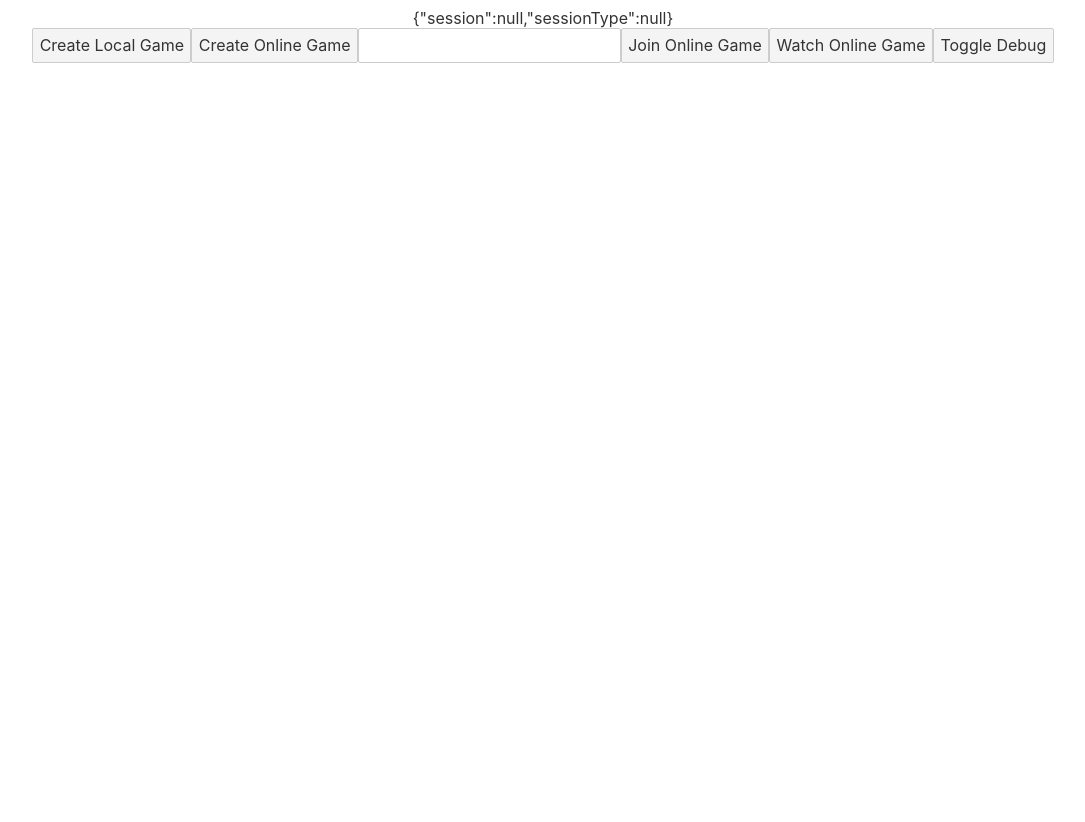
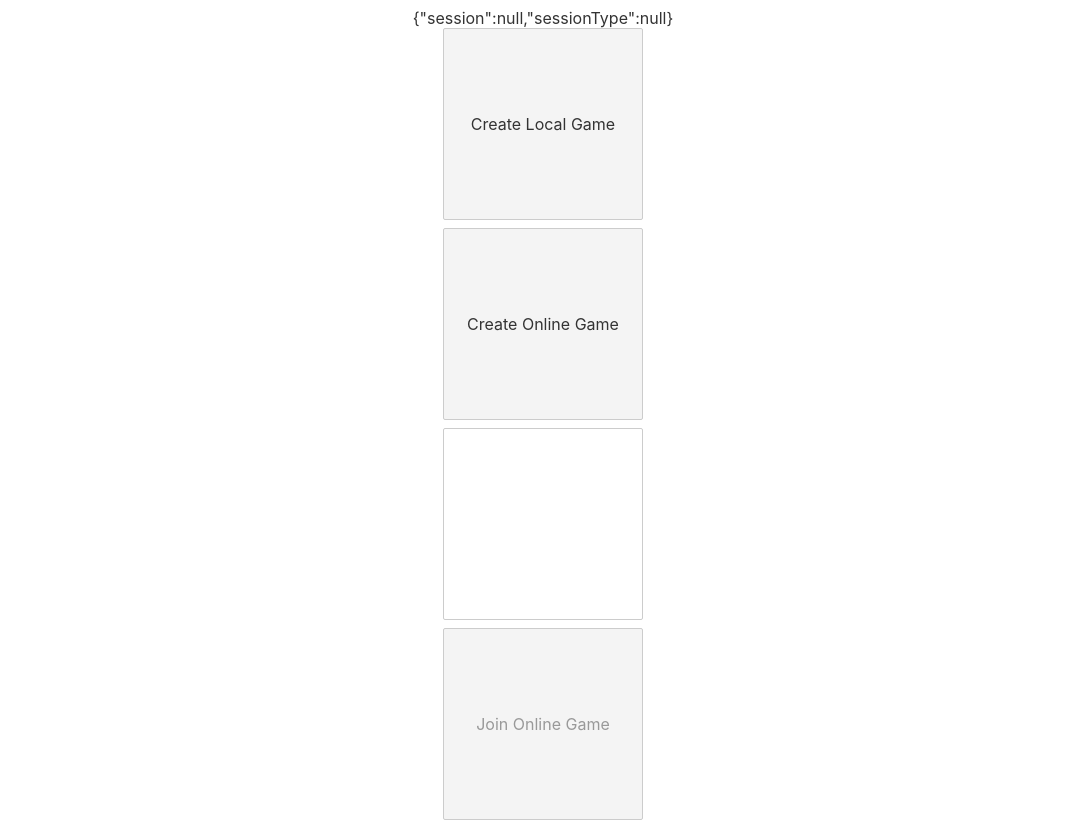
Before and after one commit to thilo-behnke/wasm-pong, a Svelte app in the folder client/svelte-client/: page / in a window 1280 px wide. Shown: the top 822 px of the page, without its empty margins (97-1182 px from the left). Before the commit the page ends 800 px from the top, so only its background shows below. Built offline with nearby package versions, Linux system fonts and the light colour scheme.

Commit message:
separate menu from settings

```diff
--- a/client/svelte-client/src/App.svelte
+++ b/client/svelte-client/src/App.svelte
@@ -6,8 +6,10 @@
     import Input from "./Input.svelte";
     import {setContext} from "svelte";
     import {sessionContext, sessionStore} from "./game/session";
-    import Action from "./Action.svelte";
+    import ModeSelect from "./ModeSelect.svelte";
     import {network, networkContext} from "./game/network";
+    import NetworkSessionWrapper from "./NetworkSessionWrapper.svelte";
+    import GameSettings from "./GameSettings.svelte";
 
     setContext(sessionContext, sessionStore);
     setContext(networkContext, network);
@@ -54,7 +56,7 @@
     }
 
     function toggleDebug() {
-        debug = true;
+        debug = !debug;
     }
 </script>
 <main>
@@ -65,21 +67,24 @@
     {/if}
     {#if !$sessionStore.session}
         <div class="mode-select">
-            <Action
+            <ModeSelect
                     on:local-create={() => localSession()}
                     on:session-create={() => createSession()}
                     on:session-join={({detail: sessionId}) => joinSession(sessionId)}
                     on:session-watch={({detail: sessionId}) => watchSession(sessionId)}
                     on:debug-toggle={() => toggleDebug()}
-            ></Action>
+            ></ModeSelect>
         </div>
     {:else}
+        <NetworkSessionWrapper>
+            <GameSettings on:debug-toggle={() => toggleDebug()}></GameSettings>
             <div class="game-area">
                 <Canvas debug={debug}>
                     <Fps></Fps>
                 </Canvas>
                 <Input inputs={$keysPressed}></Input>
             </div>
+        </NetworkSessionWrapper>
     {/if}
 </main>
 <svelte:window on:keydown={handleKeydown} on:keyup={handleKeyup}/>
--- /dev/null
+++ b/client/svelte-client/src/GameSettings.svelte
@@ -0,0 +1,19 @@
+<script lang="ts">
+    import {createEventDispatcher} from "svelte";
+
+    const dispatch = createEventDispatcher();
+    const toggleDebug = () => {
+        dispatch("debug-toggle")
+    }
+</script>
+
+<div class="game-settings">
+    <button on:click={() => toggleDebug()}>Toggle Debug</button>
+</div>
+
+<style>
+    .game-settings {
+        display: flex;
+        flex-flow: row nowrap;
+    }
+</style>
--- a/client/svelte-client/src/Action.svelte
+++ b/client/svelte-client/src/ModeSelect.svelte
@@ -27,23 +27,20 @@
         dispatch("session-watch", sessionId)
     }
 
-    const toggleDebug = () => {
-        dispatch("debug-toggle")
-    }
 </script>
 
-<div class="game-actions">
+<div class="game-mode-select">
     <button on:click={() => localSession()}>Create Local Game</button>
     <button on:click={() => createSession()}>Create Online Game</button>
     <input bind:value={sessionId}/>
-    <button on:click={() => joinSession()}>Join Online Game</button>
-    <button on:click={() => watchSession()}>Watch Online Game</button>
-    <button on:click={() => toggleDebug()}>Toggle Debug</button>
+    <button disabled={!sessionId} on:click={() => joinSession()}>Join Online Game</button>
+    <button disabled={!sessionId} on:click={() => watchSession()}>Watch Online Game</button>
 </div>
 
 <style>
-    .game-actions {
-        display: flex;
-        justify-content: center;
+    .game-mode-select {
+        display: grid;
+        grid-auto-columns: 200px;
+        grid-auto-rows: 200px;
     }
 </style>
--- /dev/null
+++ b/client/svelte-client/src/NetworkSessionWrapper.svelte
@@ -0,0 +1,22 @@
+<script lang="ts">
+    import {getContext} from "svelte";
+    import {sessionContext, SessionState} from "./game/session";
+    import Canvas from "./Canvas.svelte";
+
+    export let debug;
+
+    let session = getContext(sessionContext);
+
+</script>
+
+{#if !$session.session}
+    error!
+{:else if $session.session.state === SessionState.PENDING}
+    waiting for other player...
+{:else if $session.session.state === SessionState.CLOSED}
+    game over!
+{:else if $session.session.state === SessionState.RUNNING}
+    <slot></slot>
+{:else }
+    unknown game state
+{/if}
--- a/client/svelte-client/src/game/session.ts
+++ b/client/svelte-client/src/game/session.ts
@@ -64,7 +64,7 @@ async function createSession(): Promise<Session> {
     });
     return {
         session_id: "a",
-        state: SessionState.CLOSED,
+        state: SessionState.PENDING,
         players: [],
         observers: []
     }
@@ -78,7 +78,7 @@ async function joinSession(sessionId): Promise<Session> {
     });
     return {
         session_id: sessionId,
-        state: SessionState.CLOSED,
+        state: SessionState.PENDING,
         players: [],
         observers: []
     }
@@ -92,7 +92,7 @@ async function watchSession(sessionId): Promise<Session> {
     });
     return {
         session_id: sessionId,
-        state: SessionState.CLOSED,
+        state: SessionState.RUNNING,
         players: [],
         observers: []
     }
```
Lines whose indentation alone changed are shown as unchanged.
